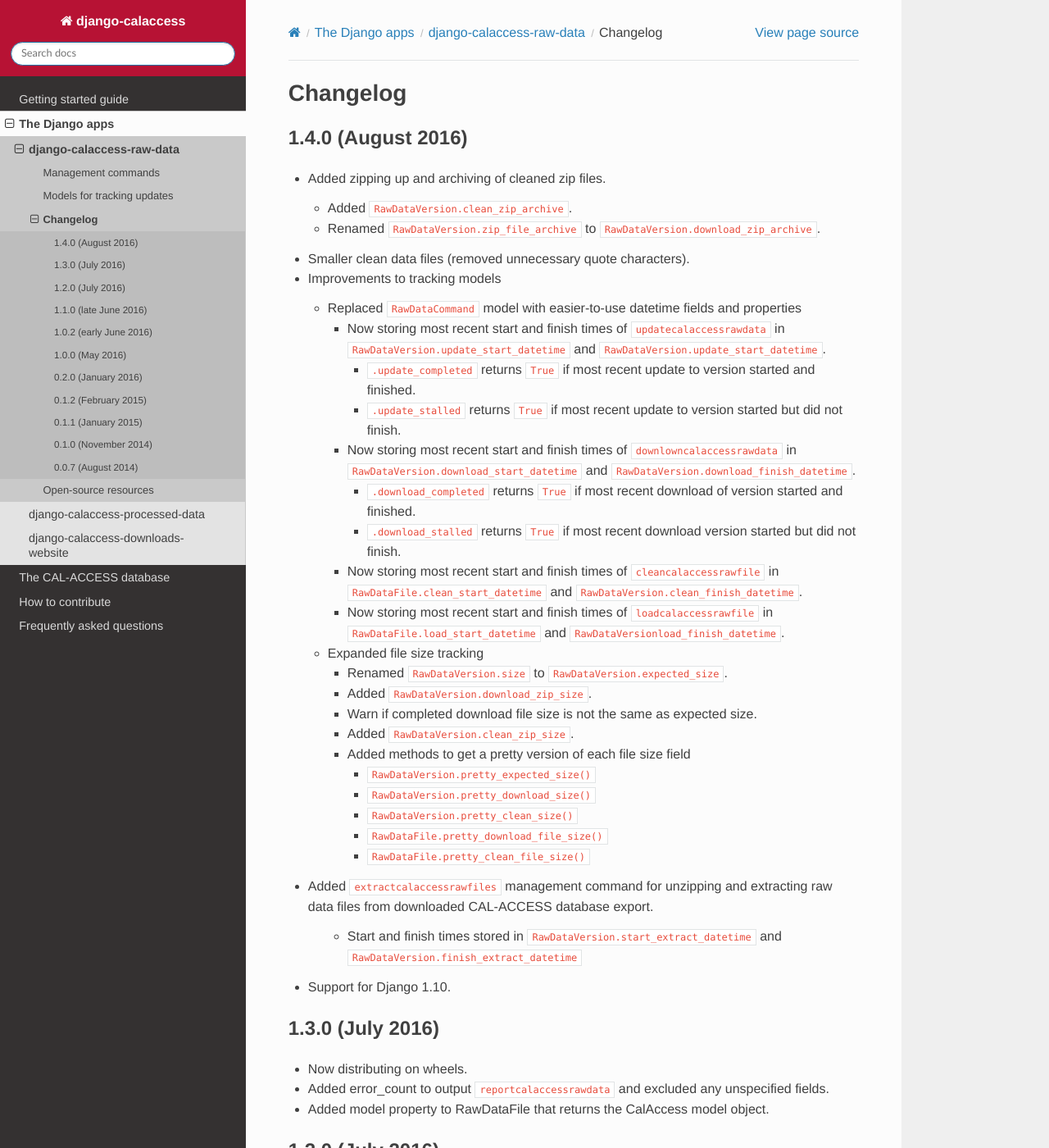
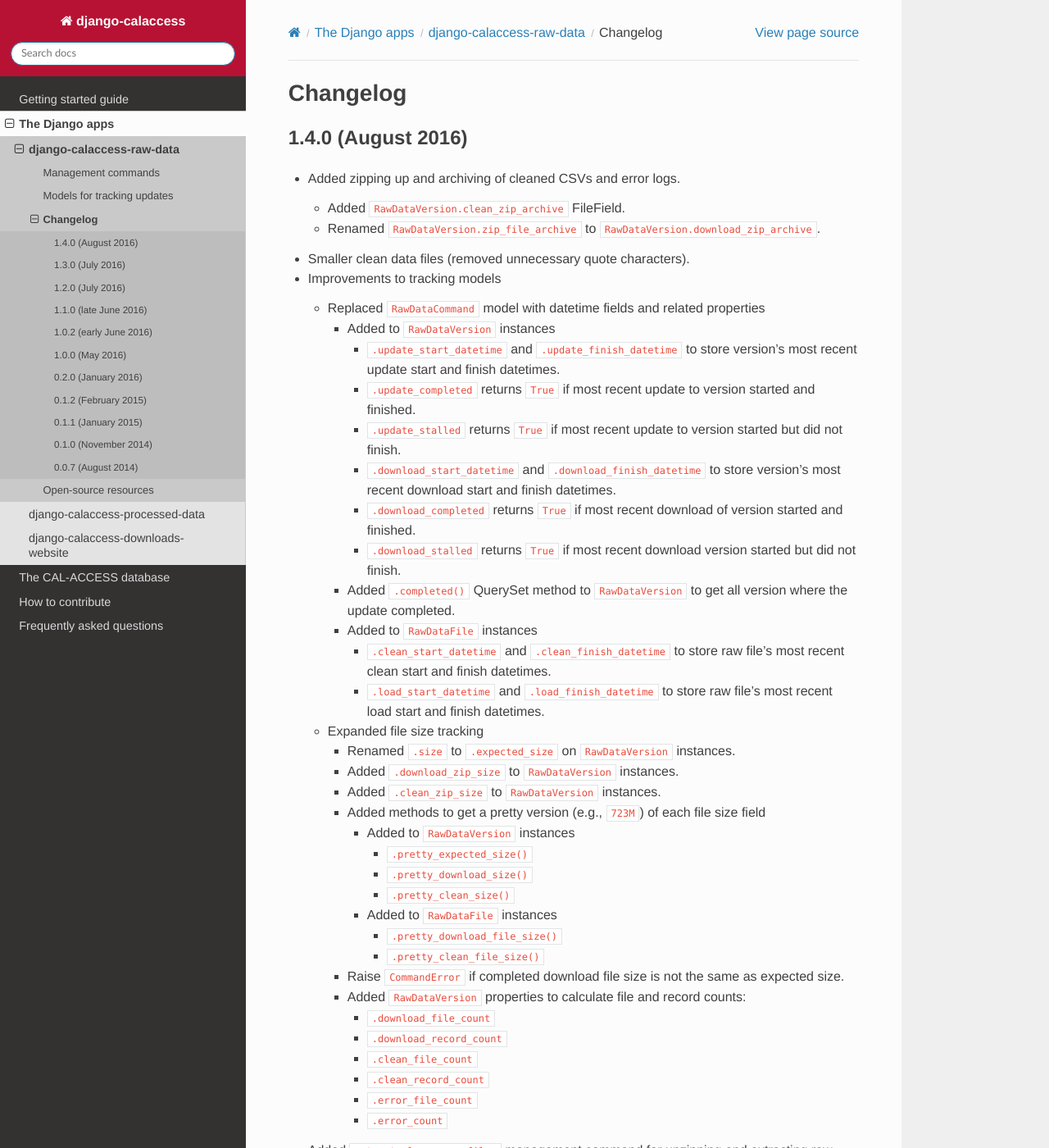
Before and after one commit to palewire/django-calaccess-technical-documentation, a Sphinx documentation site: the page built from docs/apps/calaccess_raw/changelog.rst, in a window 1280 px wide and 1400 px high. Shown: the whole window at 82% size. Built offline with Sphinx 7.4.7 and the Read the Docs theme 2.0.0, drawn with Linux system fonts in a browser that asks for light colours; some of the changed text lies outside the part shown.

Commit message:
Update raw-data app changelog

```diff
--- a/docs/apps/calaccess_raw/changelog.rst
+++ b/docs/apps/calaccess_raw/changelog.rst
@@ -4,47 +4,66 @@ Changelog
 1.4.0 (August 2016)
 -------------------
 
-* Added zipping up and archiving of cleaned zip files.
+* Added zipping up and archiving of cleaned CSVs and error logs.
 
-  * Added ``RawDataVersion.clean_zip_archive``.
+  * Added ``RawDataVersion.clean_zip_archive`` FileField.
   * Renamed ``RawDataVersion.zip_file_archive`` to ``RawDataVersion.download_zip_archive``.
 
 * Smaller clean data files (removed unnecessary quote characters).
 * Improvements to tracking models
 
-  * Replaced ``RawDataCommand`` model with easier-to-use datetime fields and properties
+  * Replaced ``RawDataCommand`` model with datetime fields and related properties
 
-    * Now storing most recent start and finish times of ``updatecalaccessrawdata`` in ``RawDataVersion.update_start_datetime`` and ``RawDataVersion.update_start_datetime``.
+    * Added to ``RawDataVersion`` instances
 
+      * ``.update_start_datetime`` and ``.update_finish_datetime`` to store version's most recent update start and finish datetimes.
       * ``.update_completed`` returns ``True`` if most recent update to version started and finished.
       * ``.update_stalled`` returns ``True`` if most recent update to version started but did not finish.
-
-    * Now storing most recent start and finish times of ``downlowncalaccessrawdata`` in ``RawDataVersion.download_start_datetime`` and ``RawDataVersion.download_finish_datetime``.
-
+      * ``.download_start_datetime`` and ``.download_finish_datetime`` to store version's most recent download start and finish datetimes.
       * ``.download_completed`` returns ``True`` if most recent download of version started and finished.
       * ``.download_stalled`` returns ``True`` if most recent download version started but did not finish.
 
-    * Now storing most recent start and finish times of ``cleancalaccessrawfile`` in ``RawDataFile.clean_start_datetime`` and ``RawDataVersion.clean_finish_datetime``.
+    * Added ``.completed()`` QuerySet method to ``RawDataVersion`` to get all version where the update completed.
 
-    * Now storing most recent start and finish times of ``loadcalaccessrawfile`` in ``RawDataFile.load_start_datetime`` and ``RawDataVersionload_finish_datetime``.
+    * Added to ``RawDataFile`` instances
+
+      * ``.clean_start_datetime`` and ``.clean_finish_datetime`` to store raw file's most recent clean start and finish datetimes.
+      * ``.load_start_datetime`` and ``.load_finish_datetime`` to store raw file's most recent load start and finish datetimes.
 
   * Expanded file size tracking
 
-    * Renamed ``RawDataVersion.size`` to ``RawDataVersion.expected_size``.
-    * Added ``RawDataVersion.download_zip_size``.
-    * Warn if completed download file size is not the same as expected size.
-    * Added ``RawDataVersion.clean_zip_size``.
-    * Added methods to get a pretty version of each file size field
+    * Renamed ``.size`` to ``.expected_size`` on ``RawDataVersion`` instances.
+    * Added ``.download_zip_size`` to ``RawDataVersion`` instances.
+    * Added ``.clean_zip_size`` to ``RawDataVersion`` instances.
+    * Added methods to get a pretty version (e.g., ``723M``) of each file size field
 
-      * ``RawDataVersion.pretty_expected_size()``
-      * ``RawDataVersion.pretty_download_size()``
-      * ``RawDataVersion.pretty_clean_size()``
-      * ``RawDataFile.pretty_download_file_size()``
-      * ``RawDataFile.pretty_clean_file_size()``
+      * Added to ``RawDataVersion`` instances
+
+        * ``.pretty_expected_size()``
+        * ``.pretty_download_size()``
+        * ``.pretty_clean_size()``
+
+      * Added to ``RawDataFile`` instances
+
+        * ``.pretty_download_file_size()``
+        * ``.pretty_clean_file_size()``
+
+    * Raise ``CommandError`` if completed download file size is not the same as expected size.
+
+    * Added ``RawDataVersion`` properties to calculate file and record counts:
+
+      * ``.download_file_count``
+      * ``.download_record_count``
+      * ``.clean_file_count``
+      * ``.clean_record_count``
+      * ``.error_file_count``
+      * ``.error_count``
 
 * Added ``extractcalaccessrawfiles`` management command for unzipping and extracting raw data files from downloaded CAL-ACCESS database export.
 
-      * Start and finish times stored in ``RawDataVersion.start_extract_datetime`` and ``RawDataVersion.finish_extract_datetime``
+    * Start and finish times stored in ``.start_extract_datetime`` and ``.finish_extract_datetime`` on ``RawDataVersion`` instances.
+
+* Skip download if the size of the local zip file is equal to or bigger than the expected zip file size.
 
 * Support for Django 1.10.
 
```
